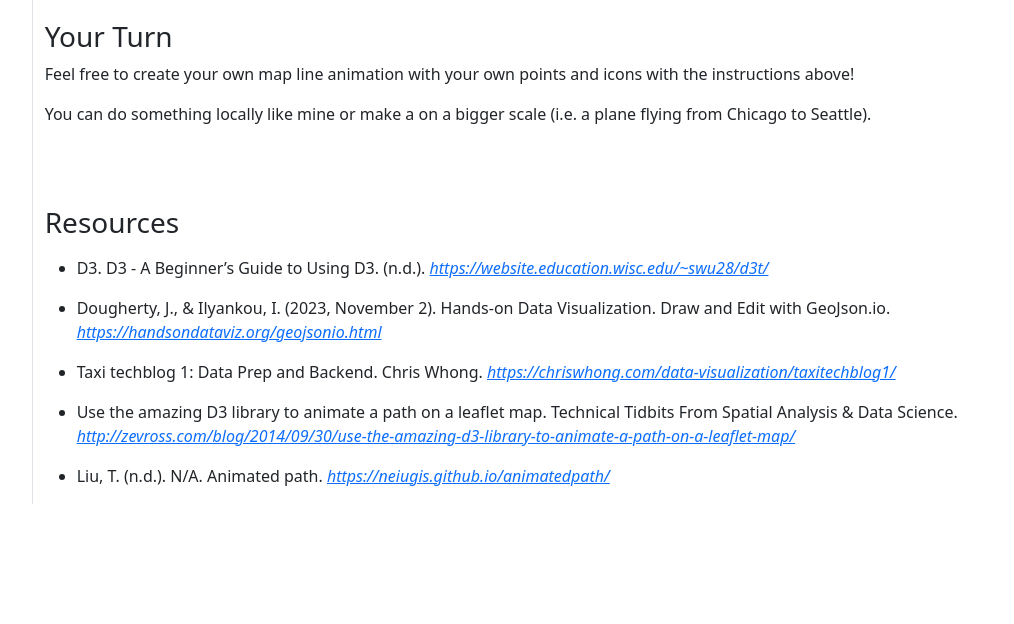
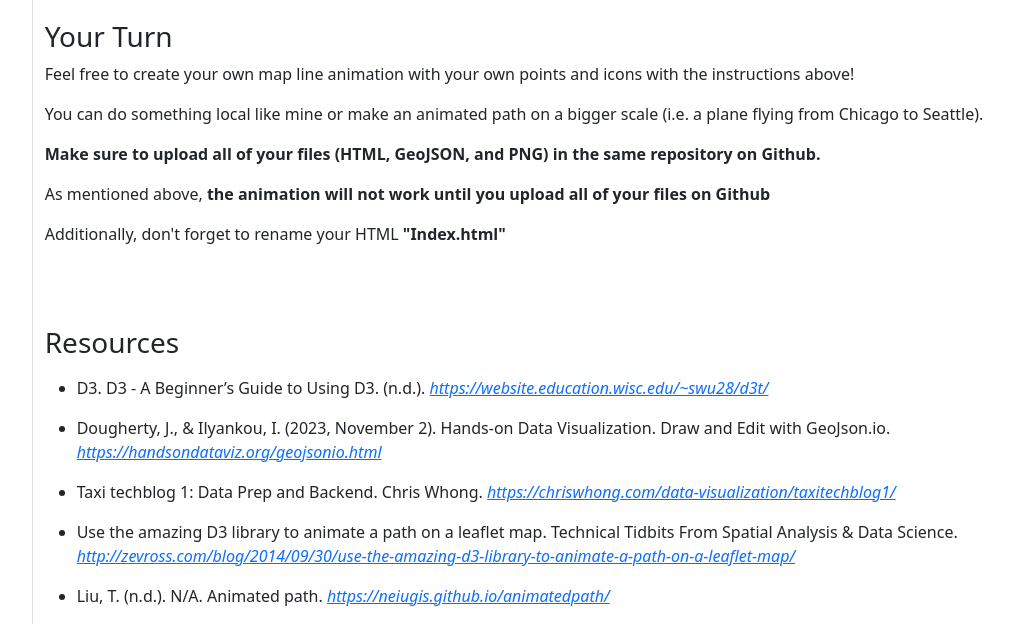
Before and after one commit to alcaban/Grad_Lab_8, a plain HTML site: page index.html in a window 1280 px wide. Shown: the part 8527-9151 px from the top of the page, without its empty margins (235-1249 px from the left). Before the commit the page ends 9031 px from the top, so only its background shows below. Drawn offline with nearby package versions, Linux system fonts and the light colour scheme.

Commit message:
Update index.html

```diff
--- a/index.html
+++ b/index.html
@@ -5,7 +5,7 @@
         <meta name="viewport" content="width=device-width, initial-scale=1, shrink-to-fit=no" />
         <meta name="description" content="" />
         <meta name="author" content="" />
-        <title>Lab 8: Animating a Path on a Map using D3 and Leaflet</title>
+        <title>Lab 7: Animating a Path on a Map using D3 and Leaflet</title>
         <!-- Favicon-->
         <link rel="icon" type="image/x-icon" href="assets/favicon.ico" />
         <!-- Core theme CSS (includes Bootstrap)-->
@@ -414,7 +414,10 @@ var marker=g.append("image")
                     <h3>Your Turn</h3>
 
                   <p>Feel free to create your own map line animation with your own points and icons with the instructions above! </p>
-                    <p>You can do something locally like mine or make a on a bigger scale (i.e. a plane flying from Chicago to Seattle).</p>
+                    <p>You can do something local like mine or make an animated path on a bigger scale (i.e. a plane flying from Chicago to Seattle).</p>
+                    <p><b> Make sure to upload all of your files (HTML, GeoJSON, and PNG) in the same repository on Github.</b></p>
+                    <p> As mentioned above, <b>the animation will not work until you upload all of your files on Github</b></p>
+                    <p>Additionally, don't forget to rename your HTML <b>"Index.html" </b></p>
                     <br>
                     <br>
                     <p><a id="resources" title="Resources" class="toc-item"></a></p>
```
